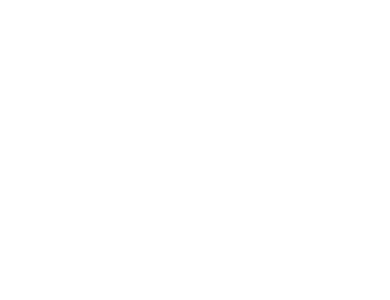
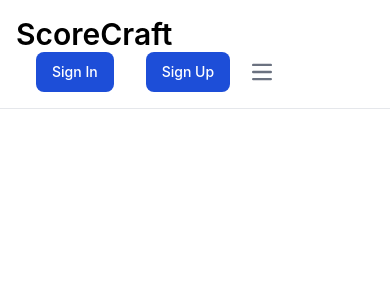
Before and after one commit to 07-Atharv/Team_anecdote, a React (Create React App) app in the folder frontend/: page / in a window 390 px wide. Shown: the top 300 px of the page. Built offline with nearby package versions, Linux system fonts and the light colour scheme.

Commit message:
Adeed sign in button Landing Page

```diff
--- a/frontend/public/index.html
+++ b/frontend/public/index.html
@@ -25,6 +25,7 @@
       Learn how to configure a non-root public URL by running `npm run build`.
     -->
     <title>React App</title>
+    <link href="https://cdnjs.cloudflare.com/ajax/libs/flowbite/2.3.0/flowbite.min.css" rel="stylesheet" />
   </head>
   <body>
     <noscript>You need to enable JavaScript to run this app.</noscript>
@@ -39,5 +40,6 @@
       To begin the development, run `npm start` or `yarn start`.
       To create a production bundle, use `npm run build` or `yarn build`.
     -->
+    <script src="https://cdnjs.cloudflare.com/ajax/libs/flowbite/2.3.0/flowbite.min.js"></script>
   </body>
 </html>
--- /dev/null
+++ b/frontend/src/components/Navbar.jsx
@@ -0,0 +1,81 @@
+import React from "react";
+
+function Navbar() {
+  return (
+    <div>
+      <nav className="bg-white  fixed w-full z-20 top-0 start-0 border-b border-gray-200">
+        <div className="max-w-screen-xl flex flex-wrap items-center justify-between mx-auto p-4">
+          <a
+            href="https://flowbite.com/"
+            className="flex items-center space-x-3 rtl:space-x-reverse"
+          >
+            {/* <img
+              src="https://flowbite.com/docs/images/logo.svg"
+              className="h-8"
+              alt="Flowbite Logo"
+            ></img> */}
+            <span className="self-center text-3xl font-semibold whitespace-nowrap ">
+              ScoreCraft
+            </span>
+          </a>
+          <div className="flex md:order-2 space-x-3 md:space-x-0 rtl:space-x-reverse">
+            <button
+              type="button"
+              className="text-white bg-blue-700 hover:bg-blue-800 focus:ring-4 focus:outline-none focus:ring-blue-300 font-medium rounded-lg text-sm px-4 py-2 text-center mx-5 "
+            >
+              Sign In
+            </button>
+            <button
+              type="button"
+              className="text-white bg-blue-700 hover:bg-blue-800 focus:ring-4 focus:outline-none focus:ring-blue-300 font-medium rounded-lg text-sm px-4 py-2 text-center "
+            >
+              Sign Up
+            </button>
+            <button
+              data-collapse-toggle="navbar-sticky"
+              type="button"
+              className="inline-flex items-center p-2 w-10 h-10 justify-center text-sm text-gray-500 rounded-lg md:hidden hover:bg-gray-100 focus:outline-none focus:ring-2 focus:ring-gray-200 "
+              aria-controls="navbar-sticky"
+              aria-expanded="false"
+            >
+              <span className="sr-only">Open main menu</span>
+              <svg
+                className="w-5 h-5"
+                aria-hidden="true"
+                xmlns="http://www.w3.org/2000/svg"
+                fill="none"
+                viewBox="0 0 17 14"
+              >
+                <path
+                  stroke="currentColor"
+                  stroke-linecap="round"
+                  stroke-linejoin="round"
+                  stroke-width="2"
+                  d="M1 1h15M1 7h15M1 13h15"
+                />
+              </svg>
+            </button>
+          </div>
+          {/* <div className="items-center justify-between hidden w-full md:flex md:w-auto md:order-1" id="navbar-sticky">
+    <ul className="flex flex-col p-4 md:p-0 mt-4 font-medium border border-gray-100 rounded-lg bg-gray-50 md:space-x-8 rtl:space-x-reverse md:flex-row md:mt-0 md:border-0 md:bg-white">
+      <li>
+        <a href="#" className="block py-2 px-3 text-white bg-blue-700 rounded md:bg-transparent md:text-blue-700 md:p-0 md:dark:text-blue-500" aria-current="page">Home</a>
+      </li>
+      <li>
+        <a href="#" className="block py-2 px-3 text-gray-900 rounded hover:bg-gray-100 md:hover:bg-transparent md:hover:text-blue-700 md:p-0 ">About</a>
+      </li>
+      <li>
+        <a href="#" className="block py-2 px-3 text-gray-900 rounded hover:bg-gray-100 md:hover:bg-transparent md:hover:text-blue-700 md:p-0 ">Services</a>
+      </li>
+      <li>
+        <a href="#" className="block py-2 px-3 text-gray-900 rounded hover:bg-gray-100 md:hover:bg-transparent md:hover:text-blue-700 md:p-0 ">Contact</a>
+      </li>
+    </ul>
+  </div> */}
+        </div>
+      </nav>
+    </div>
+  );
+}
+
+export default Navbar;
--- a/frontend/src/index.css
+++ b/frontend/src/index.css
@@ -2,16 +2,18 @@
 @tailwind components;
 @tailwind utilities;
 
+@import url("https://fonts.googleapis.com/css2?family=Inter:wght@100..900&display=swap");
+
 body {
   margin: 0;
-  font-family: -apple-system, BlinkMacSystemFont, 'Segoe UI', 'Roboto', 'Oxygen',
-    'Ubuntu', 'Cantarell', 'Fira Sans', 'Droid Sans', 'Helvetica Neue',
-    sans-serif;
+  font-family: "Inter", sans-serif, -apple-system, BlinkMacSystemFont,
+    "Segoe UI", "Roboto", "Oxygen", "Ubuntu", "Cantarell", "Fira Sans",
+    "Droid Sans", "Helvetica Neue", sans-serif;
   -webkit-font-smoothing: antialiased;
   -moz-osx-font-smoothing: grayscale;
 }
 
 code {
-  font-family: source-code-pro, Menlo, Monaco, Consolas, 'Courier New',
+  font-family: source-code-pro, Menlo, Monaco, Consolas, "Courier New",
     monospace;
 }
--- a/frontend/src/index.js
+++ b/frontend/src/index.js
@@ -4,11 +4,12 @@
 import App from "./App";
 import reportWebVitals from "./reportWebVitals";
 import { GoogleOAuthProvider } from "@react-oauth/google";
+import LandingPage from "./screens/LandingPage/LandingPage";
 
 const root = ReactDOM.createRoot(document.getElementById("root"));
 root.render(
   <GoogleOAuthProvider clientId="545731931393-3rk79lqagn370picn06a2oq8juq82cv0.apps.googleusercontent.com">
-    <App />
+    {/* <App /> */}
+    <LandingPage />
   </GoogleOAuthProvider>
-
 );
--- a/frontend/src/screens/LandingPage/LandingPage.jsx
+++ b/frontend/src/screens/LandingPage/LandingPage.jsx
@@ -1,14 +1,11 @@
 import React from "react";
-import Spline from "@splinetool/react-spline";
+import Navbar from "../../components/Navbar";
 
 const LandingPage = () => {
   return (
-    <>
-      <div className="h-[200vh]"></div>
-      <div>
-        <Spline scene="https://prod.spline.design/OPBCmAREfay38Tvx/scene.splinecode" />
-      </div>
-    </>
+    <div className="">
+<Navbar/>
+    </div>
   );
 };
 
--- /dev/null
+++ b/frontend/src/screens/LandingPage/land.css
@@ -0,0 +1,48 @@
+* {
+  margin: 0;
+  padding: 0;
+}
+body {
+  font-family: "Times New Roman", Times, serif;
+  display: flex;
+  justify-items: center;
+  align-items: center;
+  min-height: 100vh;
+  background: blanchedalmond;
+}
+
+code {
+  font-family: "Trebuchet MS", "Lucida Sans Unicode", "Lucida Grande",
+    "Lucida Sans", Arial, sans-serif;
+}
+/* .wrapper {
+  border-radius: 10px;
+  width: 150px;
+  height: 50px;
+  background-color: cadetblue;
+  color: white;
+  align-items: center;
+} */
+.wrapper button:first-child {
+  margin-left: 995px;
+  margin-bottom: 650px;
+  width: 100px;
+  height: 45px;
+  background: #000000;
+  padding: 10px;
+  color: white;
+  border-radius: 40px;
+  margin-right: 10px;
+  /* box-shadow: 0 0 10px rgba(0, 0, 0, 1); */
+}
+
+.wrapper button:last-child {
+  width: 110px;
+  height: 45px;
+  background: #0b7aca;
+  padding: 10px;
+  margin-left: 10px;
+  color: white;
+  border-radius: 20px;
+  /* box-shadow: 0 0 10px rgba(0, 0, 0, 1); */
+}
```
Also changed, not shown: 1 other file (tests, documents, lock files or other folders).
